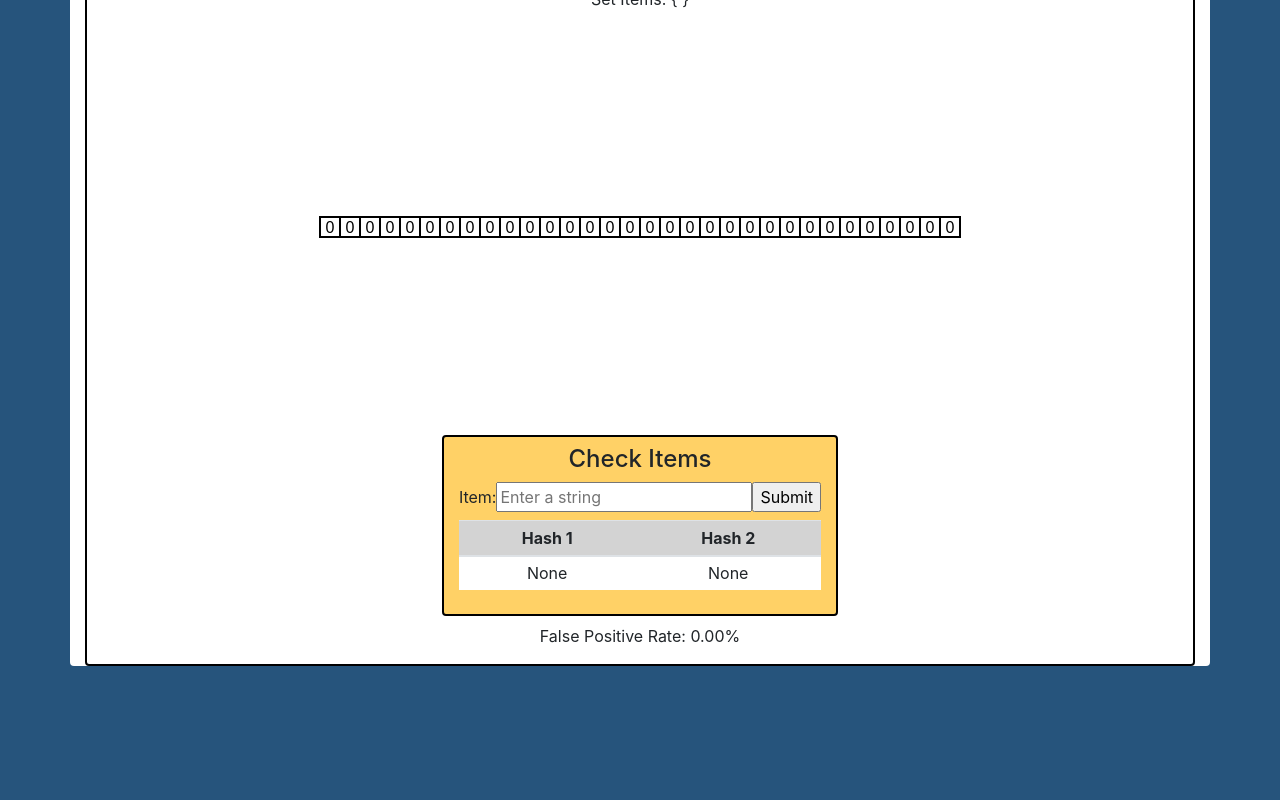
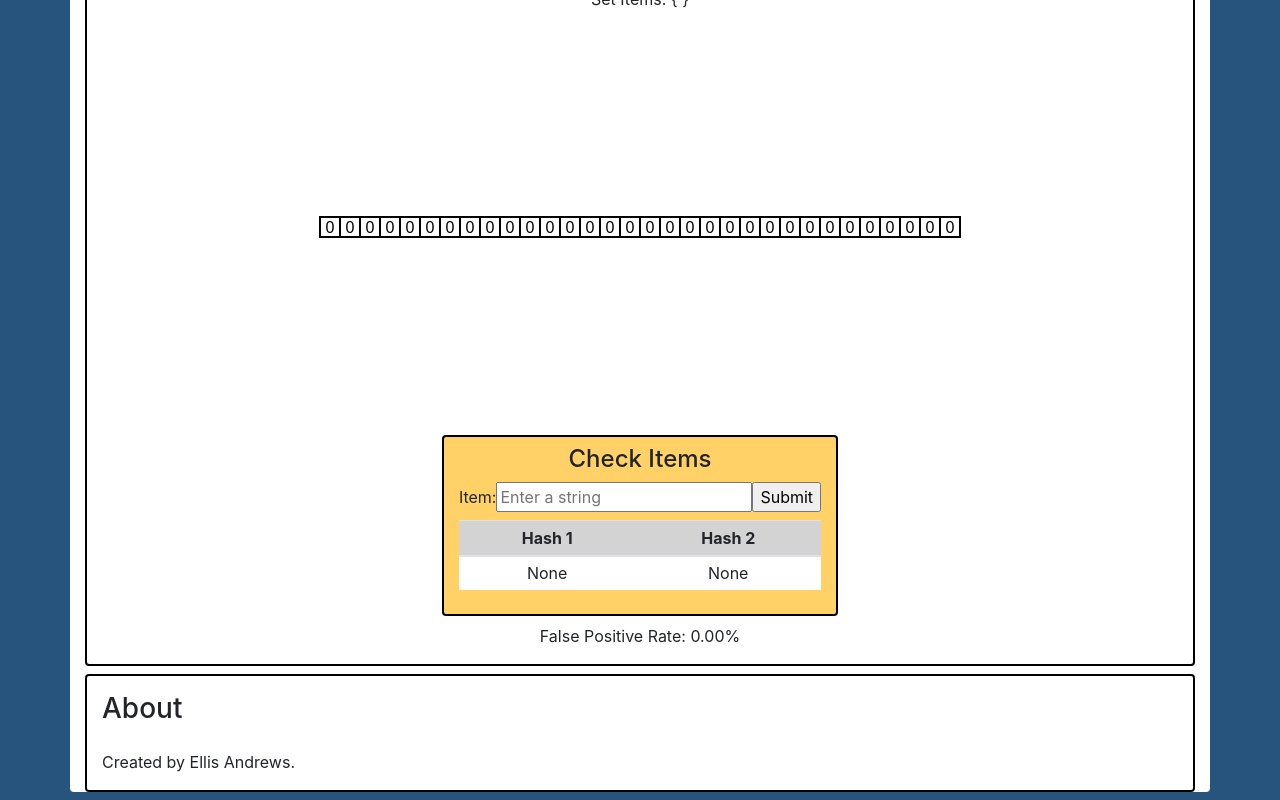
Before and after one commit to ellisandrews/bloom, a React (Create React App) app: page / in a window 1280 px wide. Shown: the part 1043-1843 px from the top of the page. Before the commit the page ends 1717 px from the top, so only its background shows below. Built offline with nearby package versions, Linux system fonts and the light colour scheme.

Commit message:
Add AboutContainer, standardize element IDs

```diff
--- /dev/null
+++ b/src/AboutContainer.js
@@ -0,0 +1,15 @@
+import React from 'react'
+import { Container } from 'react-bootstrap'
+
+
+const AboutContainer = () => {
+  return (
+    <Container id="about-container" className="border-black rounded my-2">
+      <h3 className="py-3">About</h3>
+      <p>Created by Ellis Andrews.</p>
+    </Container>
+  )
+}
+
+
+export default AboutContainer
--- a/src/App.js
+++ b/src/App.js
@@ -1,5 +1,6 @@
 import React from 'react'
 import { Container } from 'react-bootstrap'
+import AboutContainer from './AboutContainer'
 import FilterContainer from './FilterContainer'
 import IntroContainer from './IntroContainer'
 import './App.css'
@@ -7,10 +8,11 @@ import './App.css'
 
 const App = () => {
   return (
-    <Container id="App" className="bg-white my-2 rounded">
+    <Container id="app" className="bg-white my-2 rounded">
       <h1 className="py-4 text-center">Bloom Filters</h1>
       <IntroContainer/>
       <FilterContainer/>
+      <AboutContainer/>
     </Container>
   )
 }
--- a/src/BitArray.js
+++ b/src/BitArray.js
@@ -92,7 +92,7 @@ class BitArray extends Component {
 
   render() {
     return (
-      <div id="BitArray" className="text-center">
+      <div id="bit-array" className="text-center">
         <svg width="680" height="400">
           <defs>
             <marker id="arrowhead" markerWidth="5" markerHeight="5" refX="0" refY="2.5" orient="auto">
--- a/src/CheckContainer.js
+++ b/src/CheckContainer.js
@@ -40,7 +40,7 @@ class CheckContainer extends Component {
   render() {
     const { item } = this.props
     return (
-      <Container id="CheckContainer" className="my-2 text-center">
+      <Container id="check-container" className="my-2 text-center">
         <Row className="justify-content-md-center">
           <Col md="auto" className="border-black rounded py-2 bg-yellow">
             <h4>Check Items</h4>
--- a/src/FilterContainer.js
+++ b/src/FilterContainer.js
@@ -10,7 +10,7 @@ import SetItems from './SetItems'
 
 const FilterContainer = () => {
   return (
-    <Container id="FilterContainer" className="border-black rounded my-2">
+    <Container id="filter-container" className="border-black rounded my-2">
       <InteractiveInfo/>
       <AddContainer/>
       <SetItems/>
--- a/src/IntroContainer.js
+++ b/src/IntroContainer.js
@@ -4,7 +4,7 @@ import { Container } from 'react-bootstrap'
 
 const IntroContainer = () => {
   return (
-    <Container id="IntroContainer" className="border-black rounded my-2">
+    <Container id="intro-container" className="border-black rounded my-2">
       <h3 className="py-3">Introduction</h3>
       <p>Welcome to the Bloom Filter Visualizer - a simple, interactive tool explaining how Bloom filters work.</p>
       <p>
```
